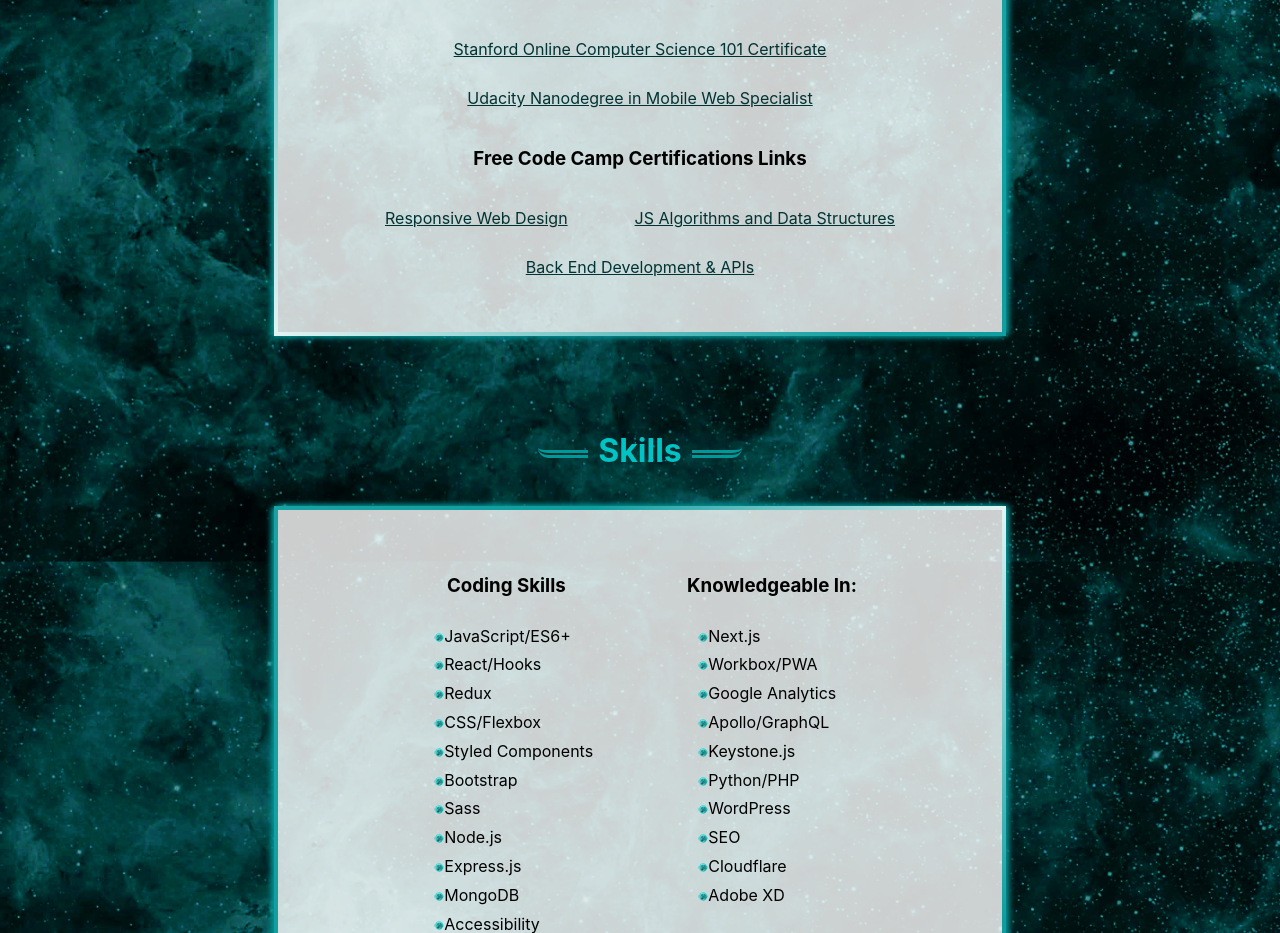
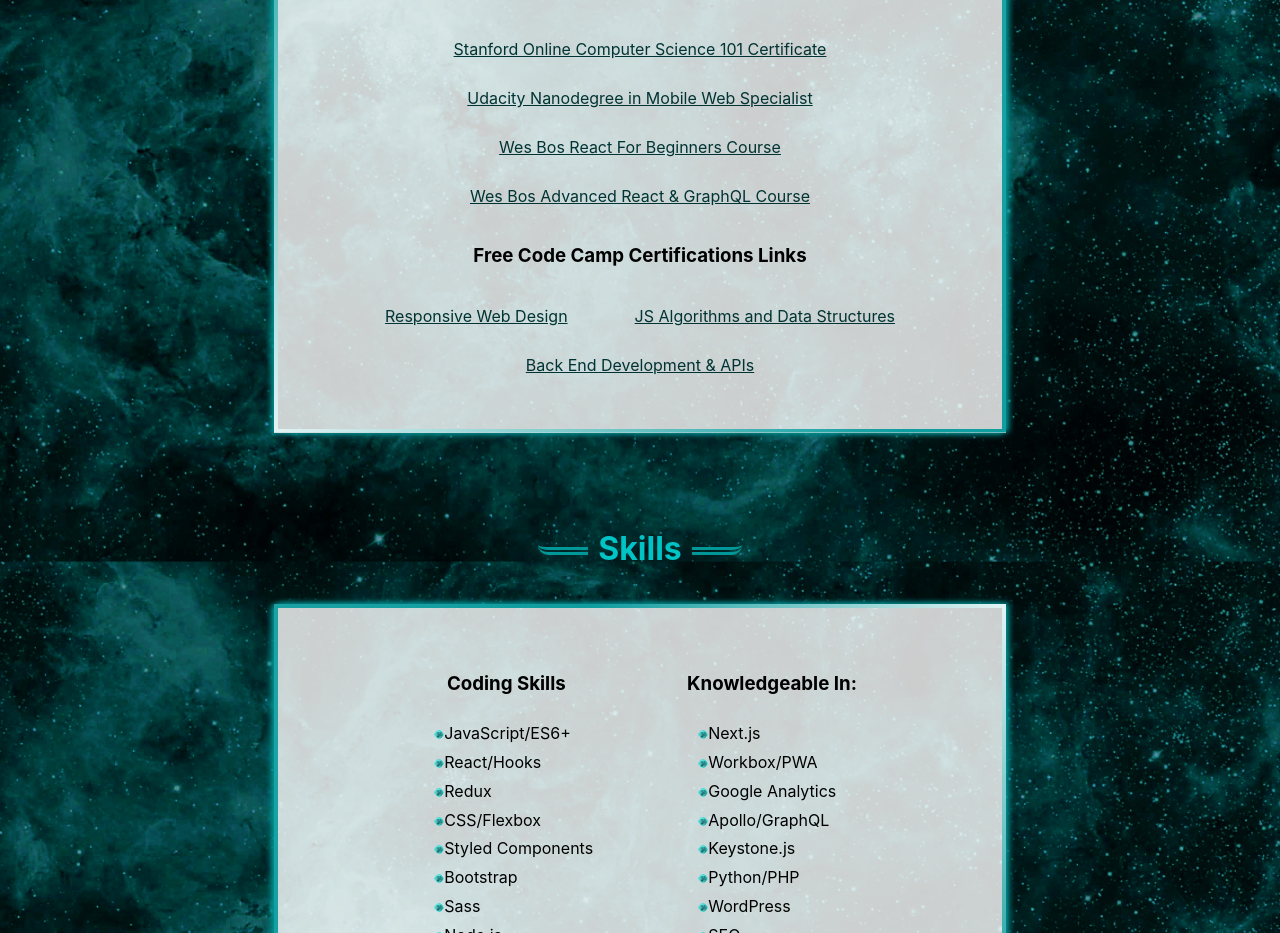
Before and after one commit to Missarachnid/mmkepler-version2, a Next.js app: page / in a window 1280 px wide. Shown: the part 2280-3213 px from the top of the page. Built offline with nearby package versions, Linux system fonts and the light colour scheme.

Commit message:
fix: added 2 educational certificates

```diff
--- a/components/About.js
+++ b/components/About.js
@@ -98,6 +98,12 @@
         <a  className={aboutStyles.links} href="/images/udacity.jpg" target="_blank" rel="noreferrer">
           Udacity Nanodegree in Mobile Web Specialist
         </a>
+        <a  className={aboutStyles.links} href="/images/React-For-Beginners.png" target="_blank" rel="noreferrer">
+          Wes Bos React For Beginners Course
+        </a>
+        <a  className={aboutStyles.links} href="/images/Advanced-React.png" target="_blank" rel="noreferrer">
+          Wes Bos Advanced React & GraphQL Course
+        </a>
       </div>
 
       {/*Prof Links End */}
```
Also changed, not shown: public/images/Advanced-React.png (added), public/images/React-For-Beginners.png (added).
